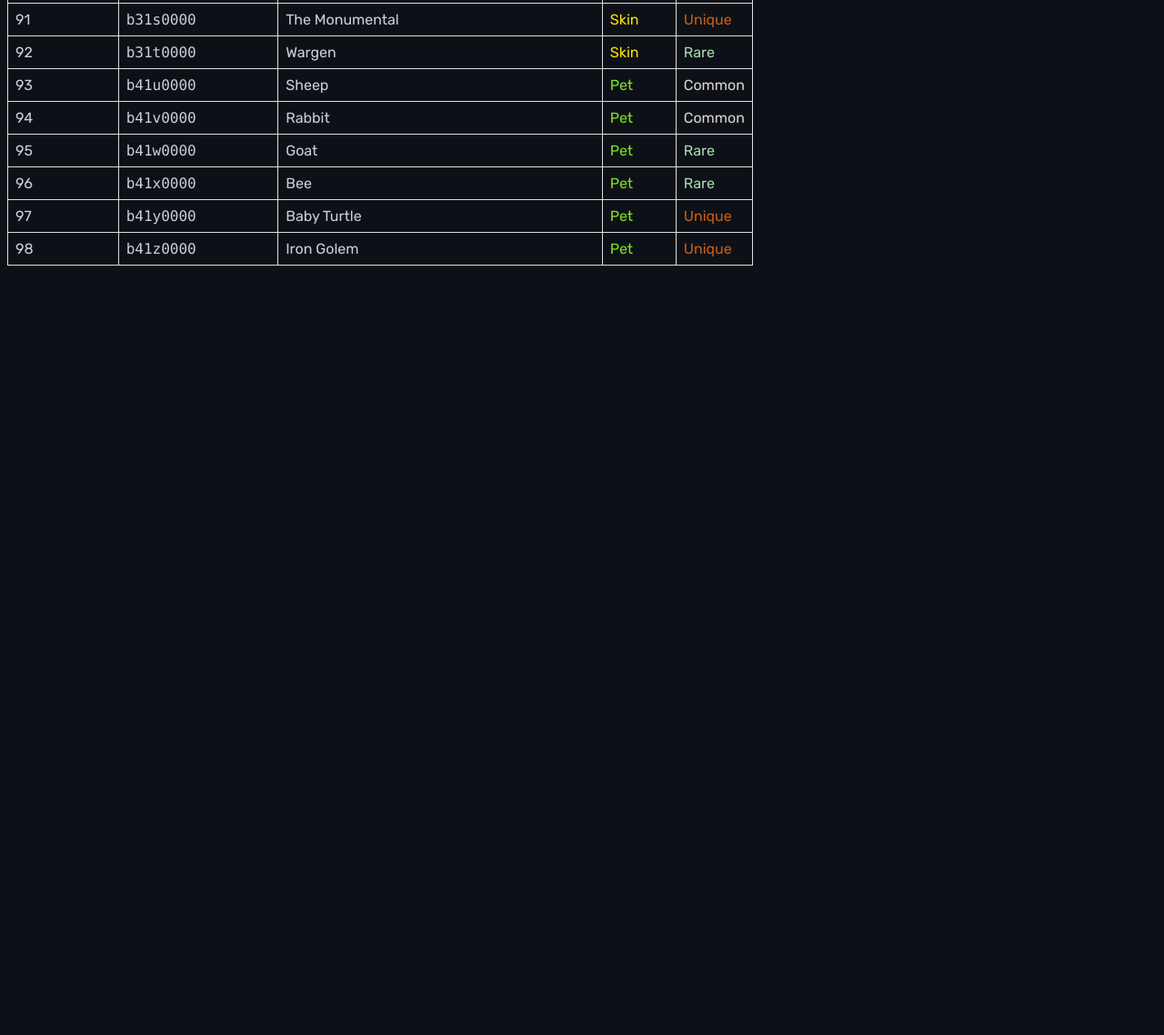
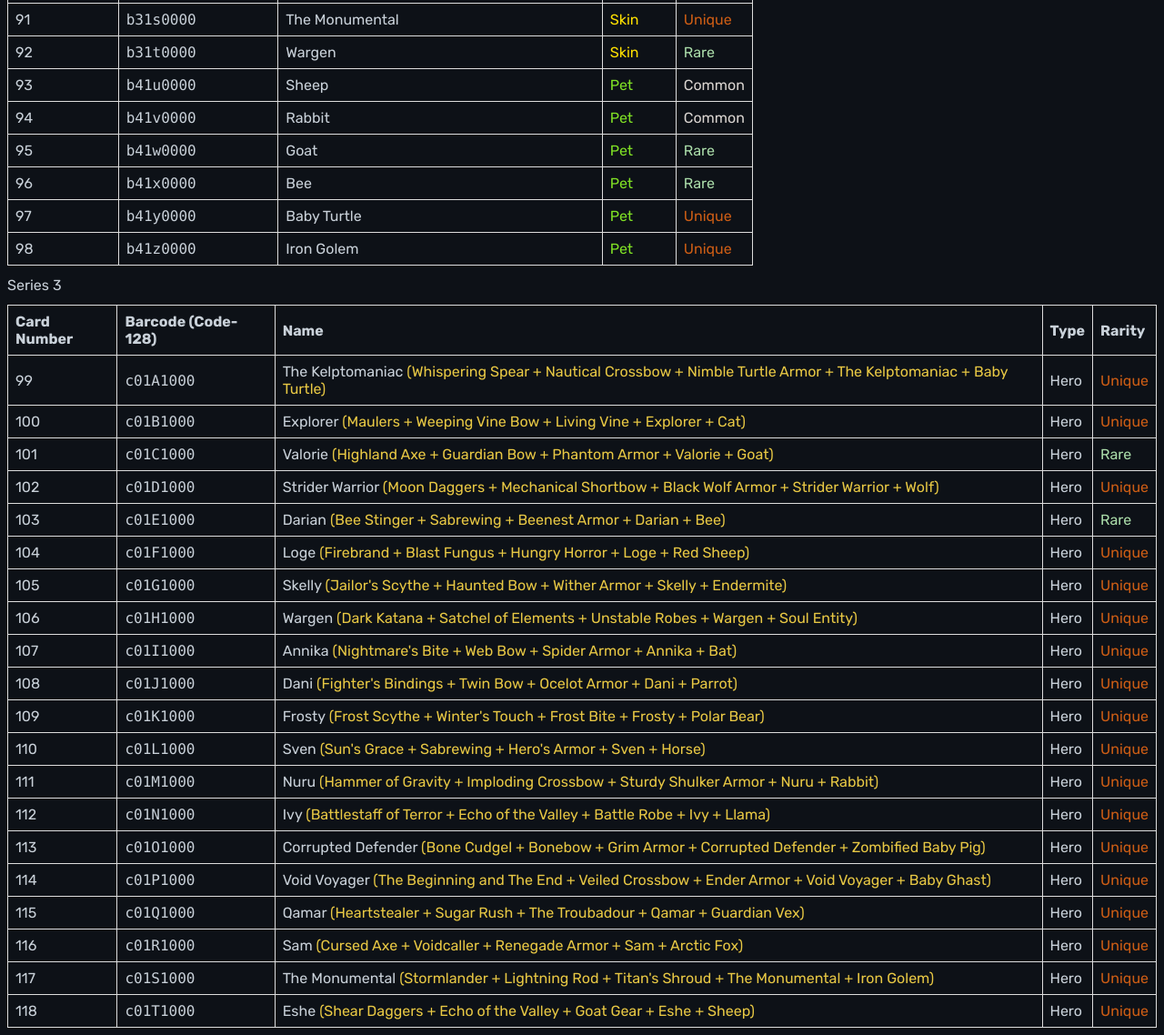
Before and after one commit to Questwalker/minecraft-dungeons-arcade-cards, a plain HTML site: page index.html in a window 1280 px wide. Shown: the part 3694-4832 px from the top of the page at 91% size. Before the commit the page ends 3994 px from the top, so only its background shows below. Drawn offline with nearby package versions, Linux system fonts and the light colour scheme.

Commit message:
Add New Series 3 Hero Cards
Info for cards obtained from this eBay listing: https://www.ebay.com/itm/395400537943

```diff
--- a/index.html
+++ b/index.html
@@ -126,5 +126,29 @@
         <tr><td>97</td><td>b41y0000</td><td>Baby Turtle</td><td>Pet</td><td>Unique</td></tr> <!-- Gotten from internet -->
         <tr><td>98</td><td>b41z0000</td><td>Iron Golem</td><td>Pet</td><td>Unique</td></tr>
     </table>
+    <p style="margin: 12px 0;">Series 3</p>
+    <table>
+        <tr><th>Card Number</th><th>Barcode (Code-128)</th><th>Name</th><th>Type</th><th>Rarity</th></tr>
+        <tr><td>99</td><td>c01A1000</td><td>The Kelptomaniac <span class="auxiliary">(Whispering Spear + Nautical Crossbow + Nimble Turtle Armor + The Kelptomaniac + Baby Turtle)</span></td><td>Hero</td><td>Unique</td></tr> <!-- Gotten from internet -->
+        <tr><td>100</td><td>c01B1000</td><td>Explorer <span class="auxiliary">(Maulers + Weeping Vine Bow + Living Vine + Explorer + Cat)</span></td><td>Hero</td><td>Unique</td></tr> <!-- Gotten from internet -->
+        <tr><td>101</td><td>c01C1000</td><td>Valorie <span class="auxiliary">(Highland Axe + Guardian Bow + Phantom Armor + Valorie + Goat)</span></td><td>Hero</td><td>Rare</td></tr> <!-- Gotten from internet -->
+        <tr><td>102</td><td>c01D1000</td><td>Strider Warrior <span class="auxiliary">(Moon Daggers + Mechanical Shortbow + Black Wolf Armor + Strider Warrior + Wolf)</span></td><td>Hero</td><td>Unique</td></tr> <!-- Gotten from internet -->
+        <tr><td>103</td><td>c01E1000</td><td>Darian <span class="auxiliary">(Bee Stinger + Sabrewing + Beenest Armor + Darian + Bee)</span></td><td>Hero</td><td>Rare</td></tr> <!-- Gotten from internet -->
+        <tr><td>104</td><td>c01F1000</td><td>Loge <span class="auxiliary">(Firebrand + Blast Fungus + Hungry Horror + Loge + Red Sheep)</span></td><td>Hero</td><td>Unique</td></tr> <!-- Gotten from internet -->
+        <tr><td>105</td><td>c01G1000</td><td>Skelly <span class="auxiliary">(Jailor's Scythe + Haunted Bow + Wither Armor + Skelly + Endermite)</span></td><td>Hero</td><td>Unique</td></tr> <!-- Gotten from internet -->
+        <tr><td>106</td><td>c01H1000</td><td>Wargen <span class="auxiliary">(Dark Katana + Satchel of Elements + Unstable Robes + Wargen + Soul Entity)</span></td><td>Hero</td><td>Unique</td></tr> <!-- Gotten from internet -->
+        <tr><td>107</td><td>c01I1000</td><td>Annika <span class="auxiliary">(Nightmare's Bite + Web Bow + Spider Armor + Annika + Bat)</span></td><td>Hero</td><td>Unique</td></tr> <!-- Gotten from internet -->
+        <tr><td>108</td><td>c01J1000</td><td>Dani <span class="auxiliary">(Fighter's Bindings + Twin Bow + Ocelot Armor + Dani + Parrot)</span></td><td>Hero</td><td>Unique</td></tr> <!-- Gotten from internet -->
+        <tr><td>109</td><td>c01K1000</td><td>Frosty <span class="auxiliary">(Frost Scythe + Winter's Touch + Frost Bite + Frosty + Polar Bear)</span></td><td>Hero</td><td>Unique</td></tr> <!-- Gotten from internet -->
+        <tr><td>110</td><td>c01L1000</td><td>Sven <span class="auxiliary">(Sun's Grace + Sabrewing + Hero's Armor + Sven + Horse)</span></td><td>Hero</td><td>Unique</td></tr> <!-- Gotten from internet -->
+        <tr><td>111</td><td>c01M1000</td><td>Nuru <span class="auxiliary">(Hammer of Gravity + Imploding Crossbow + Sturdy Shulker Armor + Nuru + Rabbit)</span></td><td>Hero</td><td>Unique</td></tr> <!-- Gotten from internet -->
+        <tr><td>112</td><td>c01N1000</td><td>Ivy <span class="auxiliary">(Battlestaff of Terror + Echo of the Valley + Battle Robe + Ivy + Llama)</span></td><td>Hero</td><td>Unique</td></tr> <!-- Gotten from internet -->
+        <tr><td>113</td><td>c01O1000</td><td>Corrupted Defender <span class="auxiliary">(Bone Cudgel + Bonebow + Grim Armor + Corrupted Defender + Zombified Baby Pig)</span></td><td>Hero</td><td>Unique</td></tr> <!-- Gotten from internet -->
+        <tr><td>114</td><td>c01P1000</td><td>Void Voyager <span class="auxiliary">(The Beginning and The End + Veiled Crossbow + Ender Armor + Void Voyager + Baby Ghast)</span></td><td>Hero</td><td>Unique</td></tr> <!-- Gotten from internet -->
+        <tr><td>115</td><td>c01Q1000</td><td>Qamar <span class="auxiliary">(Heartstealer + Sugar Rush + The Troubadour + Qamar + Guardian Vex)</span></td><td>Hero</td><td>Unique</td></tr> <!-- Gotten from internet -->
+        <tr><td>116</td><td>c01R1000</td><td>Sam <span class="auxiliary">(Cursed Axe + Voidcaller + Renegade Armor + Sam + Arctic Fox)</span></td><td>Hero</td><td>Unique</td></tr> <!-- Gotten from internet -->
+        <tr><td>117</td><td>c01S1000</td><td>The Monumental <span class="auxiliary">(Stormlander + Lightning Rod + Titan's Shroud + The Monumental + Iron Golem)</span></td><td>Hero</td><td>Unique</td></tr> <!-- Gotten from internet -->
+        <tr><td>118</td><td>c01T1000</td><td>Eshe <span class="auxiliary">(Shear Daggers + Echo of the Valley + Goat Gear + Eshe + Sheep)</span></td><td>Hero</td><td>Unique</td></tr> <!-- Gotten from internet -->
+    </table>
 </body>
 </html>
```
